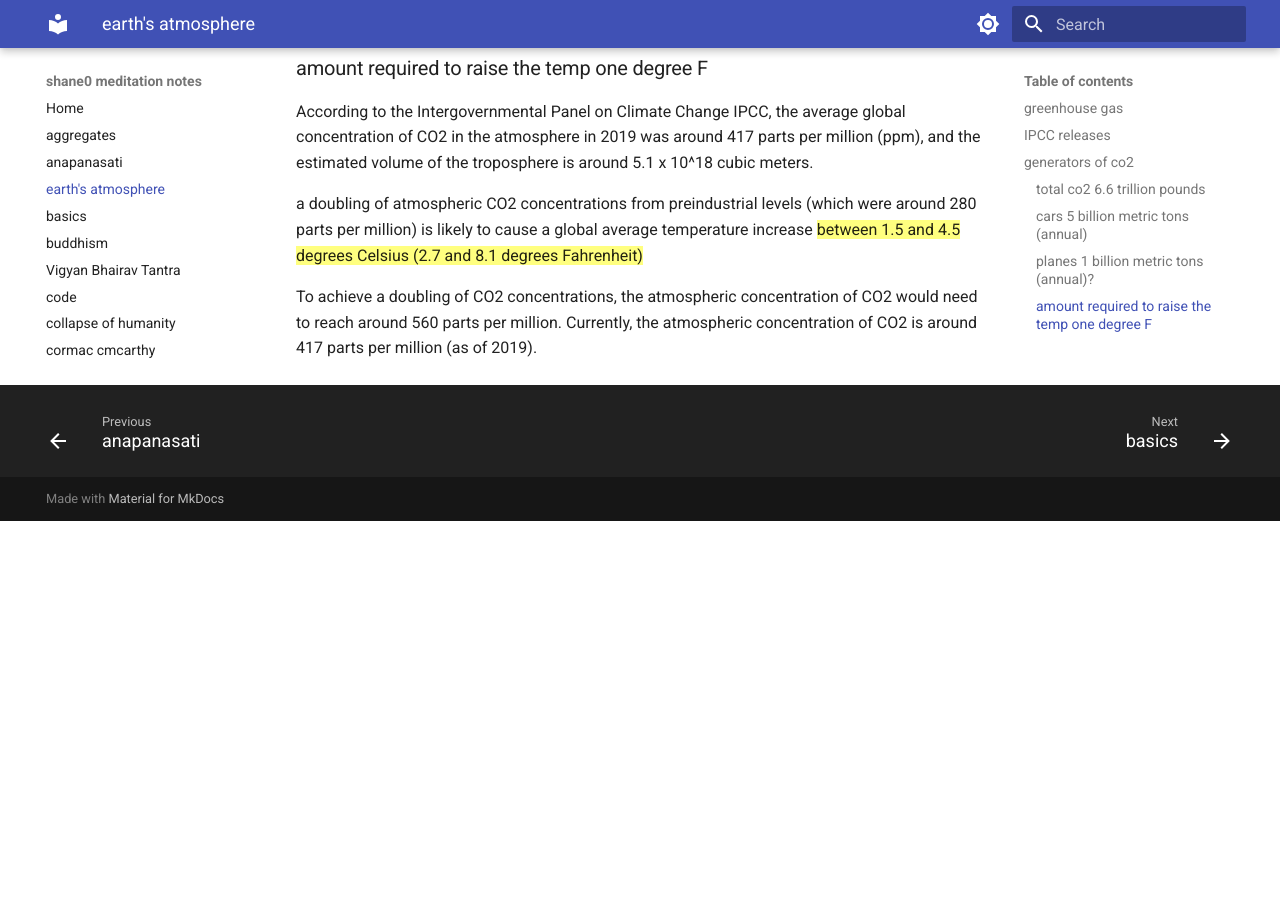
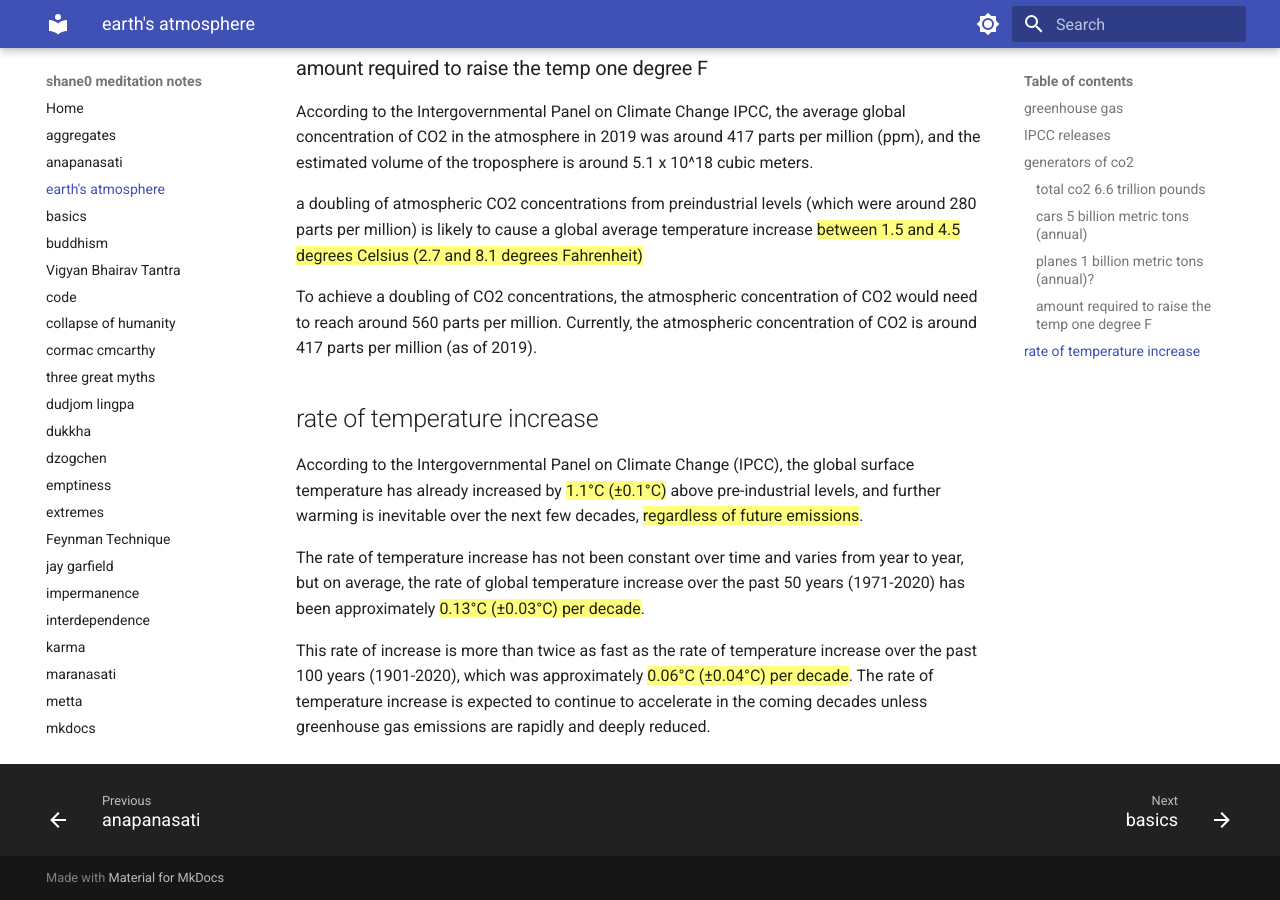
Before and after one commit to shane0/shane0.github.io, an MkDocs documentation site: the page built from docs/atmosphere.md, in a window 1280 px wide and 900 px high, scrolled down 2578 px. Built offline with MkDocs 1.6.1 and Material for MkDocs 9.7.7, drawn with Linux system fonts in a browser that asks for light colours; before the commit the page ends 3099 px from its top, so only the background shows below that.

Commit message:
'wip atmosphere etc.'

```diff
--- a/docs/atmosphere.md
+++ b/docs/atmosphere.md
@@ -66,3 +66,11 @@ According to the Intergovernmental Panel on Climate Change IPCC, the average glo
 a doubling of atmospheric CO2 concentrations from preindustrial levels (which were around 280 parts per million) is likely to cause a global average temperature increase {==between 1.5 and 4.5 degrees Celsius (2.7 and 8.1 degrees Fahrenheit)==}
 
 To achieve a doubling of CO2 concentrations, the atmospheric concentration of CO2 would need to reach around 560 parts per million. Currently, the atmospheric concentration of CO2 is around 417 parts per million (as of 2019).
+
+## rate of temperature increase
+
+According to the Intergovernmental Panel on Climate Change (IPCC), the global surface temperature has already increased by {==1.1°C (±0.1°C)==} above pre-industrial levels, and further warming is inevitable over the next few decades, ==regardless of future emissions==.
+
+The rate of temperature increase has not been constant over time and varies from year to year, but on average, the rate of global temperature increase over the past 50 years (1971-2020) has been approximately {==0.13°C (±0.03°C) per decade==}.
+
+This rate of increase is more than twice as fast as the rate of temperature increase over the past 100 years (1901-2020), which was approximately {==0.06°C (±0.04°C) per decade==}. The rate of temperature increase is expected to continue to accelerate in the coming decades unless greenhouse gas emissions are rapidly and deeply reduced.
```
